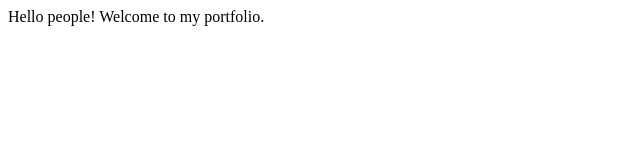
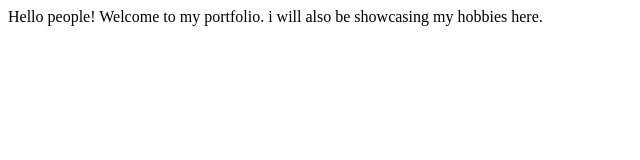
Before and after one commit to krups2306/myname-website, a plain HTML site: page index.html in a window 1280 px wide. Shown: the whole page, without its empty margins (0-640 px from the left). Drawn offline with Linux system fonts and the light colour scheme.

Commit message:
update:details

```diff
--- a/index.html
+++ b/index.html
@@ -7,5 +7,6 @@
 </head>
 <body>
     Hello people! Welcome to my portfolio.
+    i will also be showcasing my hobbies here.
 </body>
 </html>
```
